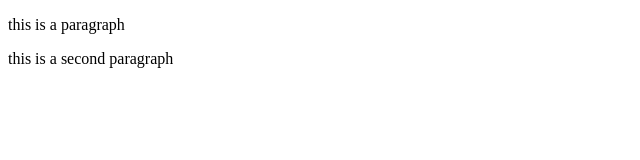
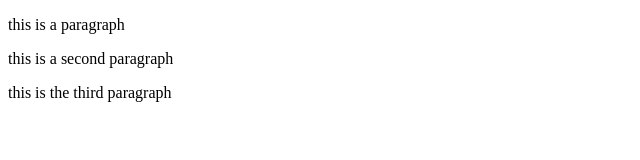
Before and after one commit to BrotherGu/git-test, a website: page index.html in a window 1280 px wide. Shown: the whole page, without its empty margins (0-640 px from the left). Drawn offline with Linux system fonts and the light colour scheme.

Commit message:
fourth commit

```diff
--- a/index.html
+++ b/index.html
@@ -5,6 +5,7 @@
         <title>title</title>
         <p>this is a paragraph</p>
         <p>this is a second paragraph</p>
+        <p>this is the third paragraph</p>
     </head>
 <body>
 
```
Also changed, not shown: package.json (added, +24 -0 lines), 2 other files.
